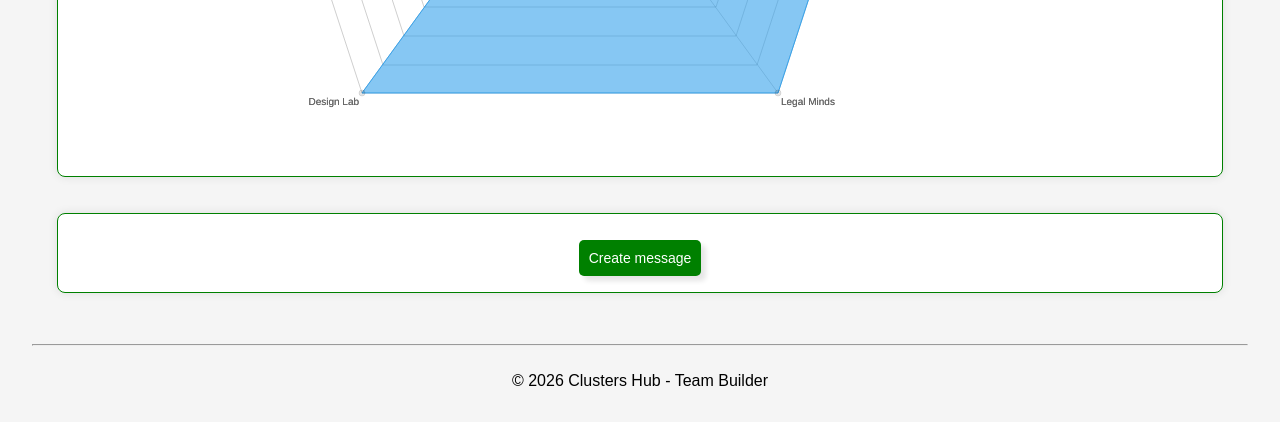
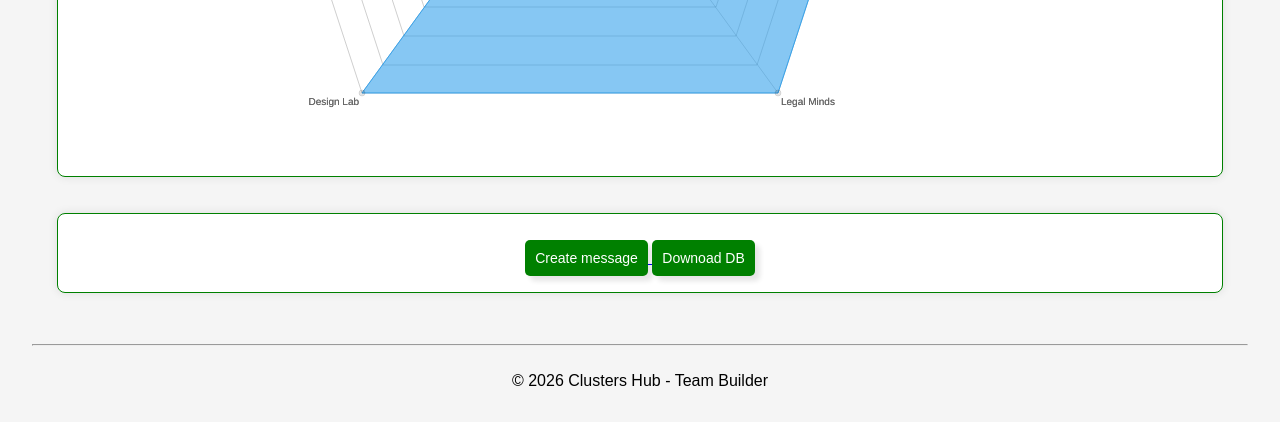
Before and after one commit to DimondKudzai/clustershub-web, a Flask app: page /admin/analytics in a window 1280 px wide. Shown: the part 1040-1462 px from the top of the page. Run offline with Flask 3, Linux system fonts and the light colour scheme; a user stored in the database is signed in; data comes from the database, SQL or seed files in the repository; both versions use the stored data as it was after the commit.

Commit message:
intial commit

```diff
--- a/app.py
+++ b/app.py
@@ -1563,7 +1563,6 @@
     labels = [cluster.name for cluster in clusters]
     data = [len(cluster.get_members()) for cluster in clusters]
 
-
     return render_template('analytics.html',
         total_users=total_users,
         total_clusters=total_clusters,
@@ -1638,7 +1637,7 @@
 def download_db():
     if session.get('user_id') > 2:
         return redirect('/home')
-    return send_file('instance/clusters.db', as_attachment=True)
+    return send_file('data/clusters.db', as_attachment=True)
 
 
 if __name__ == '__main__':
--- a/templates/analytics.html
+++ b/templates/analytics.html
@@ -42,6 +42,9 @@
  <a href="#"> <!--{{ url_for('home') }}-->
  <button class="dashboardBtn">Create message</button>
  </a>
+ <a href="{{ url_for('download_db') }}">
+ <button class="dashboardBtn">Downoad DB</button>
+ </a>
  </center>
  </section>
 
```
Also changed, not shown: data/clusters.db (added), instance/clusters.db.
